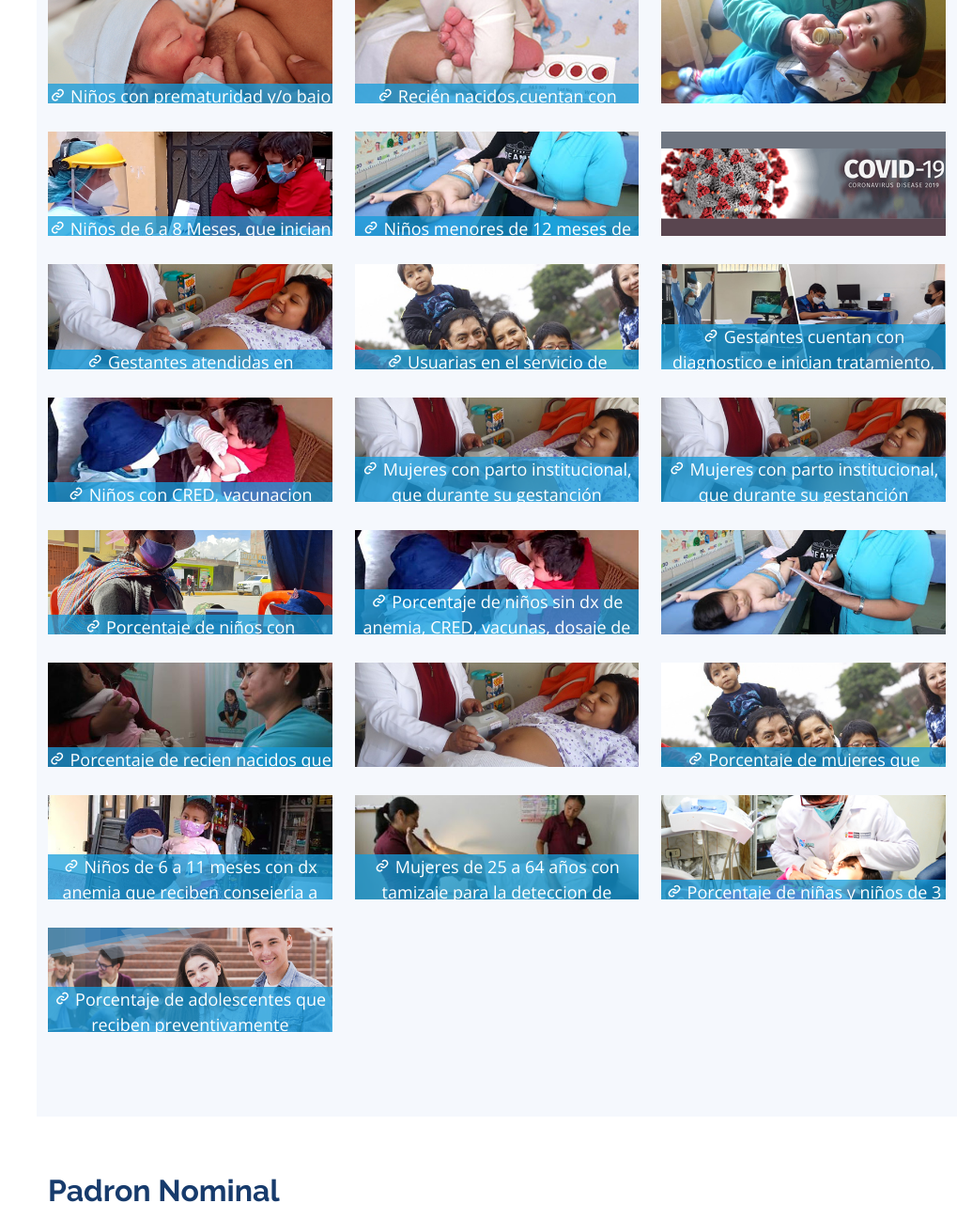
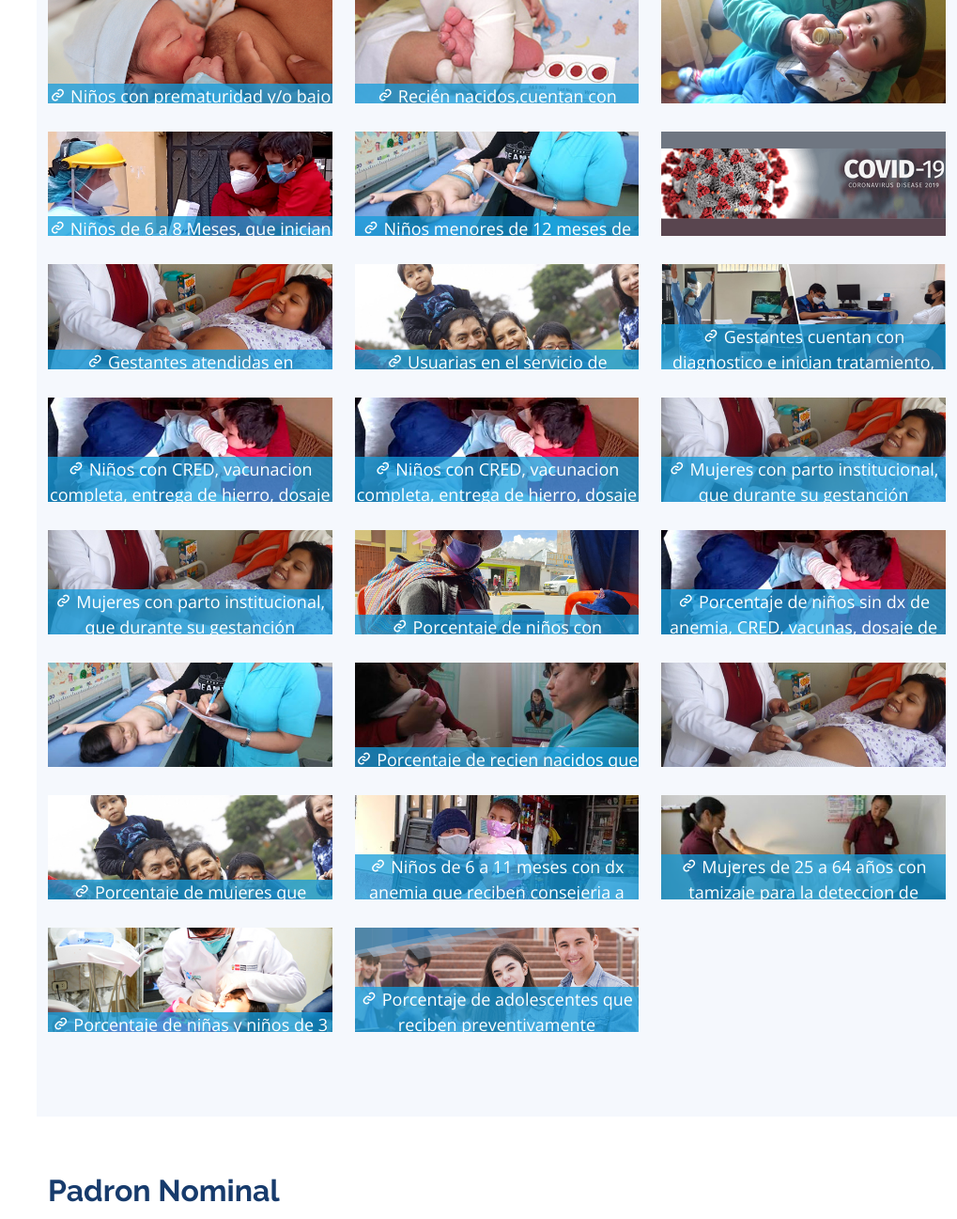
Before and after one commit to veronny/saludjunin, a Django app: page / in a window 1280 px wide. Shown: the part 1562-2859 px from the top of the page at 94% size, without its empty margins (261-1280 px from the left). Run offline with Django 4.2, Linux system fonts and the light colour scheme; some libraries are stand-ins or nearby versions.

Commit message:
paquete niño

```diff
--- a/principal/templates/index.html
+++ b/principal/templates/index.html
@@ -108,7 +108,7 @@
     </section><!-- End About Section -->
 
         <!-- ======= Portfolio Section INDICADORES ======= -->
-        <section id="portfolio" class="portfolio section-bg">
+    <section id="portfolio" class="portfolio section-bg">
           <div class="container">
 
             <div class="section-title">
@@ -243,7 +243,19 @@
                   <div class="portfolio-links">
                     <a href="https://app.powerbi.com/view?r=eyJrIjoiZDVhMWJlODgtMWE5Yi00NjQwLWI3ZGItMTFhN2I0ZDhmMDE3IiwidCI6ImQxYzM1MDFkLWE2MWUtNGJiYi04NDdhLWQ5NDRiZmFlOGRiMCIsImMiOjR9" target="_blank">
                       <i class="bx bx-link"></i>
-                      Niños con CRED, vacunacion completa, entrega de hierro, dosaje de hemglobina y cuentan con DNI
+                      Niños con CRED, vacunacion completa, entrega de hierro, dosaje de hemglobina y cuentan con DNI (PROSPECTIVO)
+                    </a>
+                  </div>
+                </div>
+              </div>
+
+              <div class="col-lg-4 col-md-6 portfolio-item filter-app">
+                <div class="portfolio-wrap">
+                  <img src="{% static 'assets/img/portfolio/paquete_nino.png' %}" class="img-fluid" alt="">
+                  <div class="portfolio-links">
+                    <a href="https://app.powerbi.com/view?r=eyJrIjoiM2MxMjE0NWUtOGI1OC00NjI4LTk5N2EtMTgwNzg2NDYzN2JlIiwidCI6ImQxYzM1MDFkLWE2MWUtNGJiYi04NDdhLWQ5NDRiZmFlOGRiMCIsImMiOjR9&pageName=ReportSectionb74bf40c2c679028896e" target="_blank">
+                      <i class="bx bx-link"></i>
+                      Niños con CRED, vacunacion completa, entrega de hierro, dosaje de hemglobina y cuentan con DNI (RETROSPECTIVO)
                     </a>
                   </div>
                 </div>
@@ -401,7 +413,7 @@
             </div>
 
           </div>
-        </section><!-- End Portfolio Section -->
+    </section><!-- End Portfolio Section -->
 
     <!-- ======= Facts Section PADRON NOMINAL ======= -->
     <section id="facts" class="facts">
```
